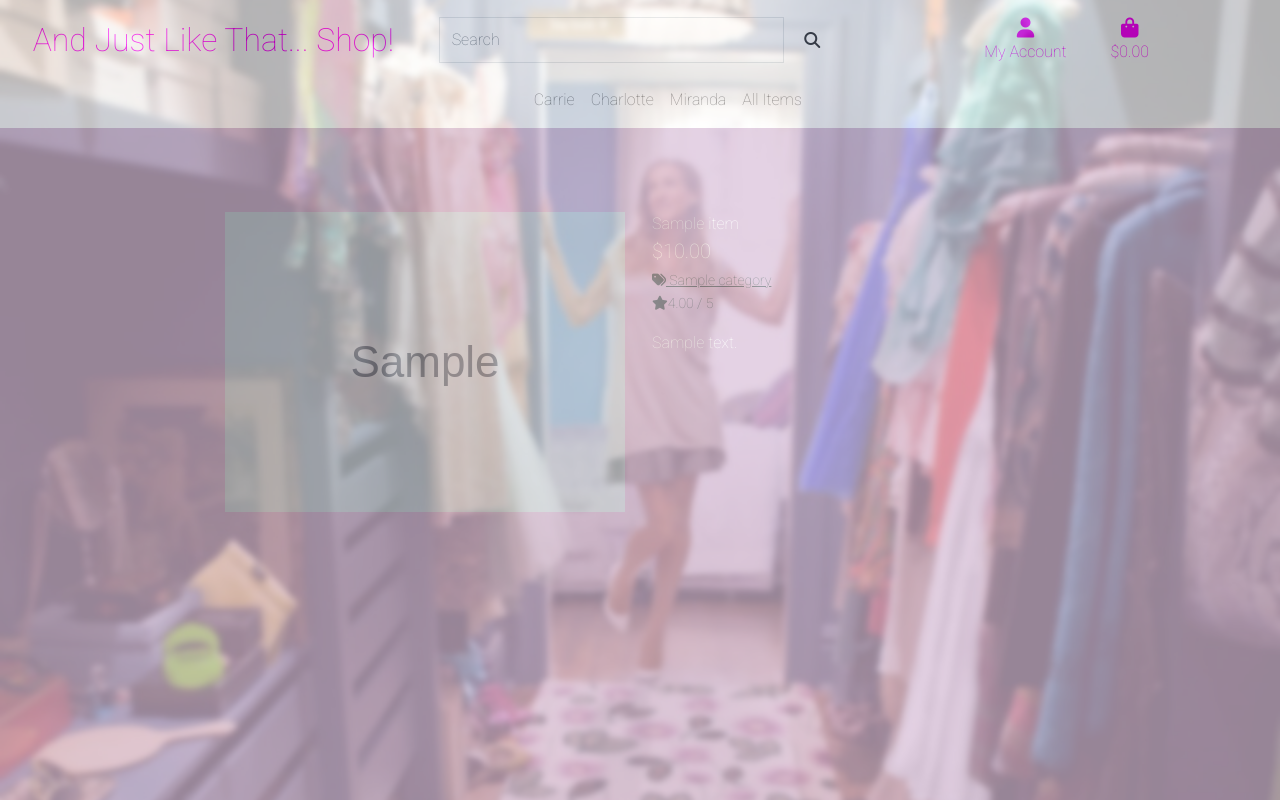
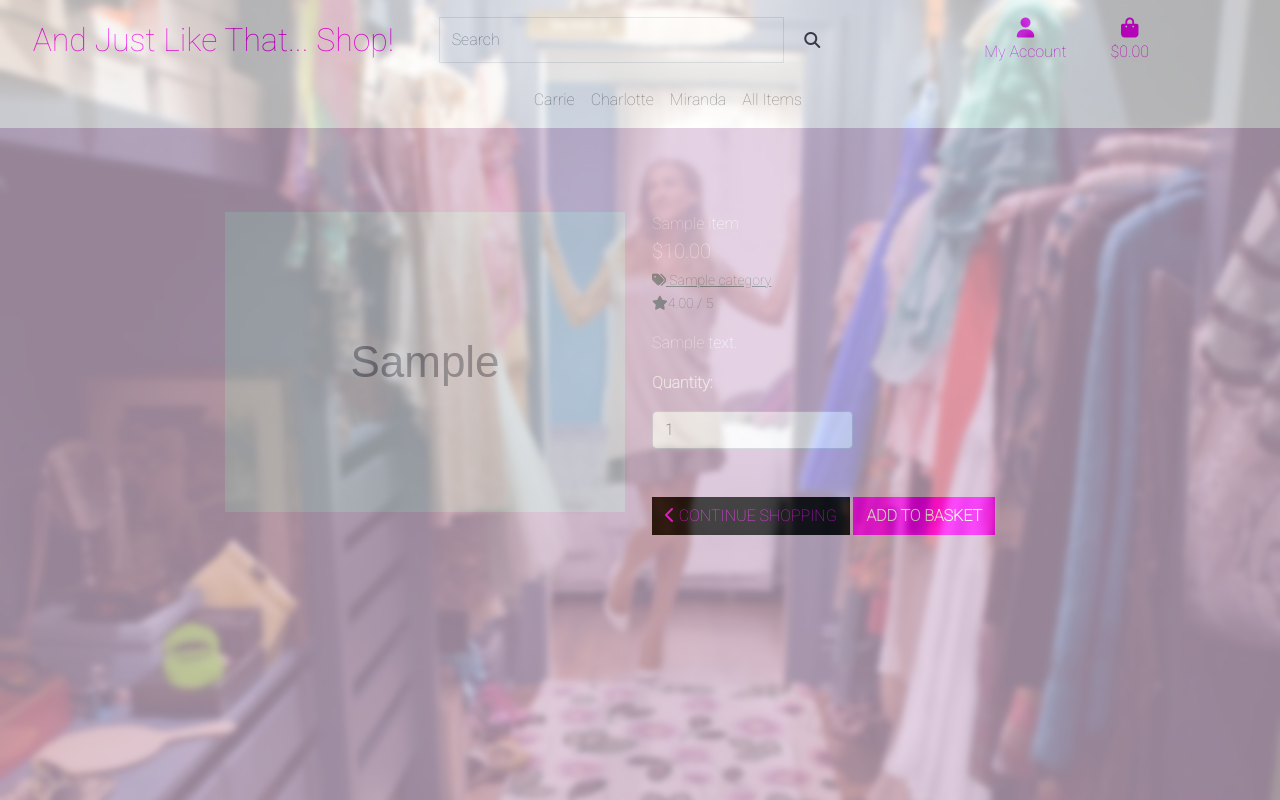
Before and after one commit to Code-Institute-Submissions/alex-1134-and_just_like_that-shop_MayResub, a Django app: page /items/1 in a window 1280 px wide. Run offline with Django 3.2, Linux system fonts and the light colour scheme; tables that the repository leaves empty hold one stand-in row (values such as "Sample post"); grey boxes marked "Sample" are stand-in pictures; some libraries are stand-ins or nearby versions.

Commit message:
Add function of putting items in the shopping basket

```diff
--- a/basket/urls.py
+++ b/basket/urls.py
@@ -2,5 +2,6 @@ from django.urls import path
 from . import views
 
 urlpatterns = [
-    path('', views.basket, name='basket')
+    path('', views.basket, name='basket'),
+    path('add/<item_id>/', views.add_to_basket, name='add_to_basket'),
 ]
--- a/items/templates/items/item_detail.html
+++ b/items/templates/items/item_detail.html
@@ -43,6 +43,30 @@
                         <small class="text-muted">No Rating</small>
                     {% endif %}
                     <p class="mt-3">{{ item.description }}</p>
+                    <form class="form" action="{% url 'add_to_basket' item.id %}" method="POST">
+                        {% csrf_token %}
+                        <div class="form-row">
+                            <div class="col-12">
+                                <p class="mt-3"><strong>Quantity:</strong></p>
+                                <div class="form-group w-50">
+                                    <div class="input-group">
+                                        <input class="form-control qty_input" type="number" name="quantity" value="1" min="1" max="99" data-item_id="{{ item.id }}" id="id_qty_{{ item.id }}">
+                                    </div>
+                                </div>
+                            </div>
+
+                            <div class="col-12">
+                                <a href="{% url 'items' %}" class="btn btn-outline-fusia rounded-0 mt-5">
+                                    <span class="icon">
+                                        <i class="fas fa-chevron-left"></i>
+                                    </span>
+                                    <span class="text-uppercase">Continue Shopping</span>
+                                </a>
+                                <input type="submit" class="btn button-fusia rounded-0 text-uppercase mt-5" value="Add to Basket">
+                            </div>
+                            <input type="hidden" name="redirect_url" value="{{ request.path }}">
+                        </div>
+                    </form>
                 </div>
             </div>
         </div>
--- a/static/css/base.css
+++ b/static/css/base.css
@@ -51,6 +51,12 @@ body {
 .btn-black:focus {
     background: #222;
     color: white;
+}
+
+.btn-outline-fusia {
+    border: 1px solid black;
+    background: black;
+    color: #FF00FF !important;
 }
 
 .layer {
```
Also changed, not shown: basket/views.py (+20 -1 lines).
